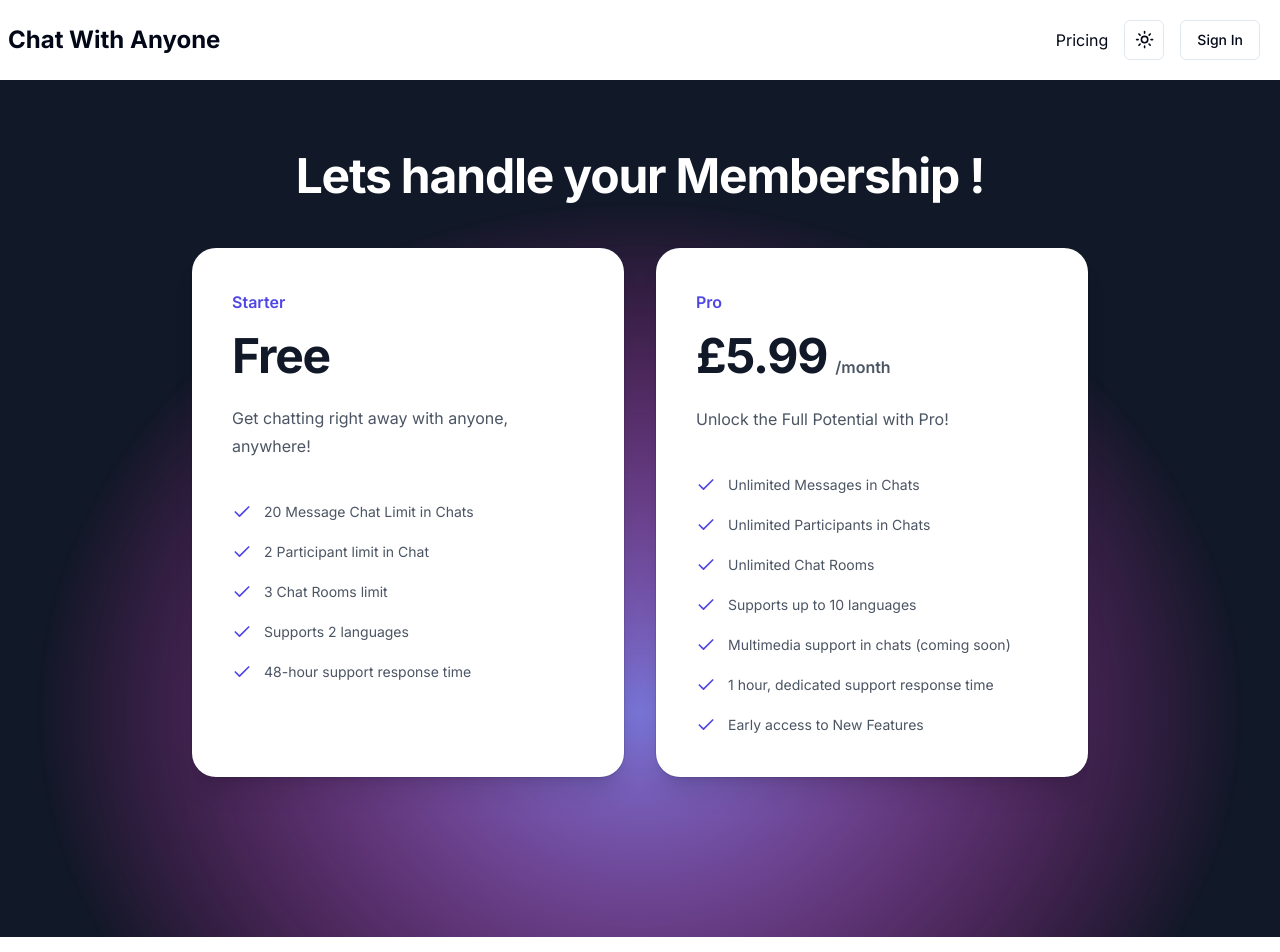
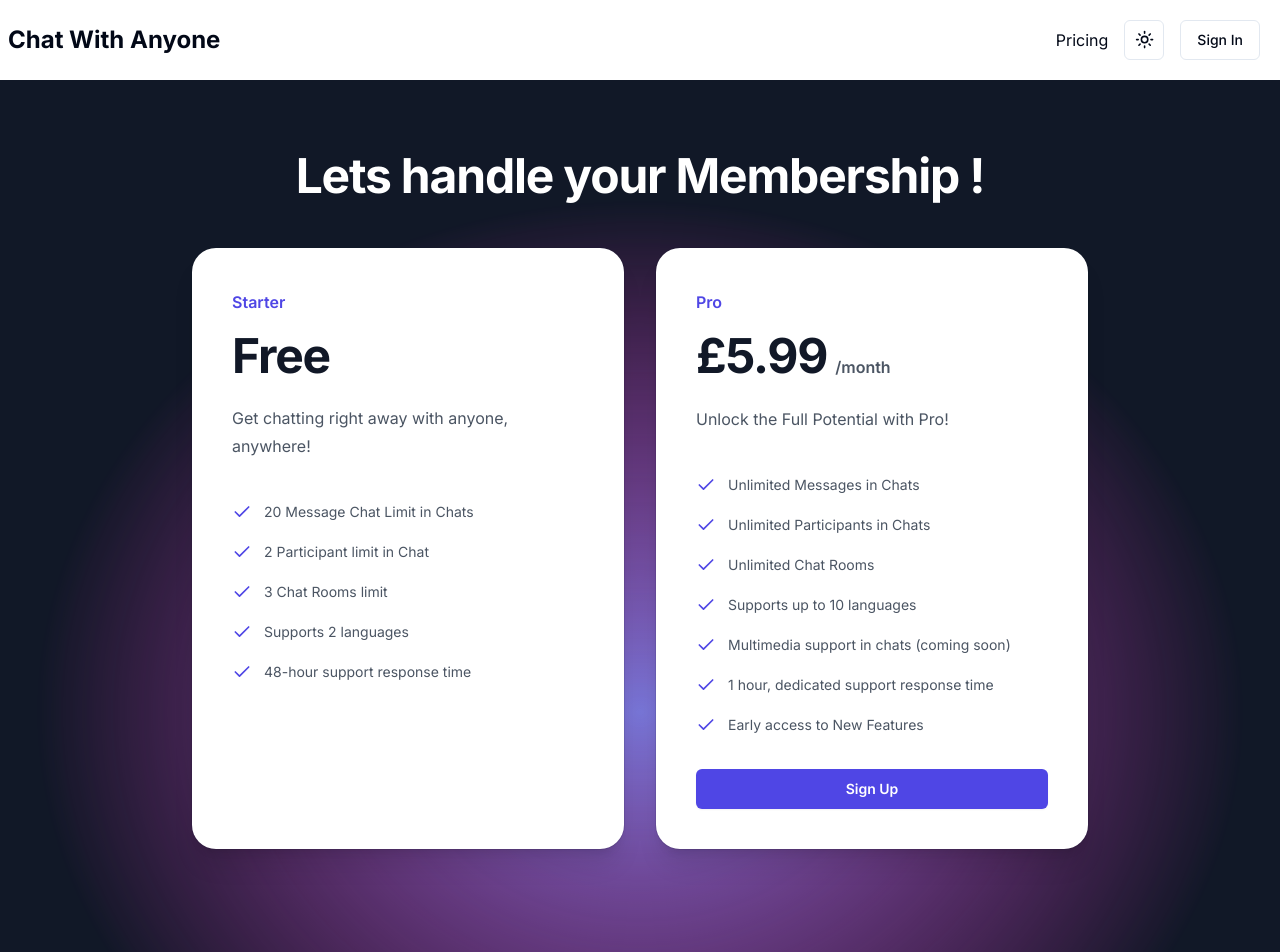
Before and after one commit to BrandTrump/Translation-App, a Next.js app: page /register in a window 1280 px wide. Shown: the top 952 px of the page. Built offline with nearby package versions, Linux system fonts and the light colour scheme; no server answers.

Commit message:
feat: created checkout button

```diff
--- a/components/CheckoutButton.tsx
+++ b/components/CheckoutButton.tsx
@@ -1,7 +1,22 @@
-import React from "react";
+"use client";
+
+import { useSession } from "next-auth/react";
 
 function CheckoutButton() {
-  return <div></div>;
+  const { data: session } = useSession();
+  const createCheckoutSession = async () => {
+    if (!session) return;
+  };
+  return (
+    <div className="flex flex-col space-y-2">
+      <button
+        onClick={() => createCheckoutSession()}
+        className="mt-8 block rounded-md bg-indigo-600 px-3.5 py-2 text-center text-sm font-semibold leading-6 text-white shadow-sm hover:bg-indigo-500 focus-visible:outline focus-visible:outline-2 focus-visible:outline-offset-2 focus-visible:outline-indigo-600 cursor-pointer disabled:opacity-80 disabled:bg-indigo-600/50 disabled:text-white disabled:cursor-default"
+      >
+        Sign Up
+      </button>
+    </div>
+  );
 }
 
 export default CheckoutButton;
```
